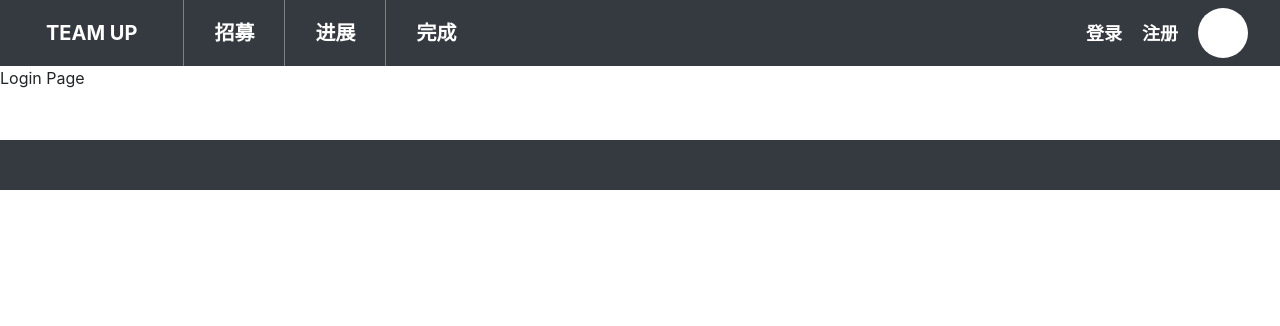
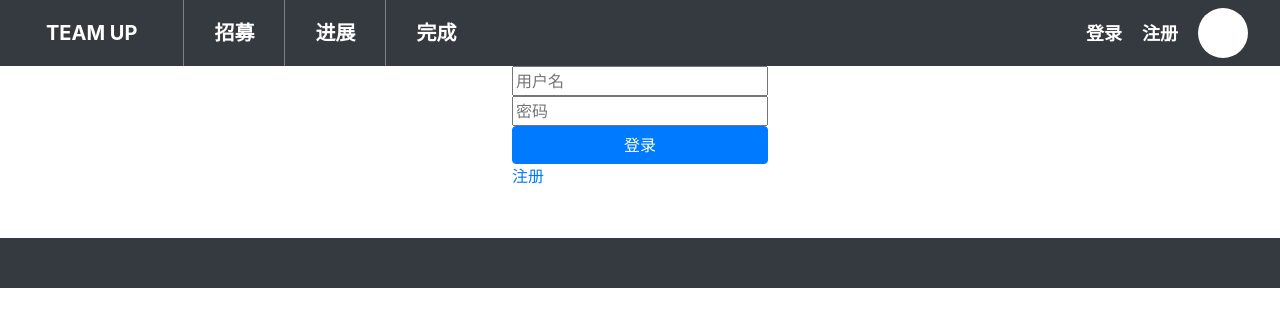
Before and after one commit to JWhoops/team-up, a React (Create React App) app: page /login in a window 1280 px wide. Shown: the top 326 px of the page. Built offline with nearby package versions, Linux system fonts and the light colour scheme.

Commit message:
added login page

```diff
--- /dev/null
+++ b/src/components/pages/user_login/LoginPage.css
@@ -0,0 +1,18 @@
+.container {
+    height: 100%;
+    display: flex;
+    flex-direction: column;
+    justify-content: center;
+    align-items: center;
+}
+.window {
+    height: 50%;
+    display: flex;
+    flex-direction: column;
+}
+.input-form {
+    height: 100%;
+    display: flex;
+    flex-direction: column;
+    justify-content: space-between;
+}
--- a/src/components/pages/user_login/LoginPage.js
+++ b/src/components/pages/user_login/LoginPage.js
@@ -1,8 +1,39 @@
-import React from 'react';
+import React, {useEffect, useState} from 'react';
+import { Container, Button, Row, Col } from "react-bootstrap";
+import './LoginPage.css';
+import { Link } from 'react-router-dom';
 
 function LoginPage() {
+
+    const [username, setUsername] = useState("");
+    const [password, setPassword] = useState("");
+
+    const loginClicked = () => {
+        console.log(username);
+        console.log(password);
+    }
+
     return (
-        <div>Login Page</div>
+        <Container className="container">
+            <div className="window">
+                <form className="input-form">
+                    <input
+                        type="text"
+                        placeholder="用户名"
+                        value={username}
+                        onChange={e => setUsername(e.target.username)} //?
+                    />
+                    <input
+                        type="password"
+                        placeholder="密码"
+                        value={password}
+                        onChange={e => setPassword(e.target.password)}
+                    />
+                </form>
+                <Button onClick={loginClicked}>登录</Button>
+                <Link to='/register'>注册</Link>
+            </div>
+        </Container>
     );
 }
 
```
